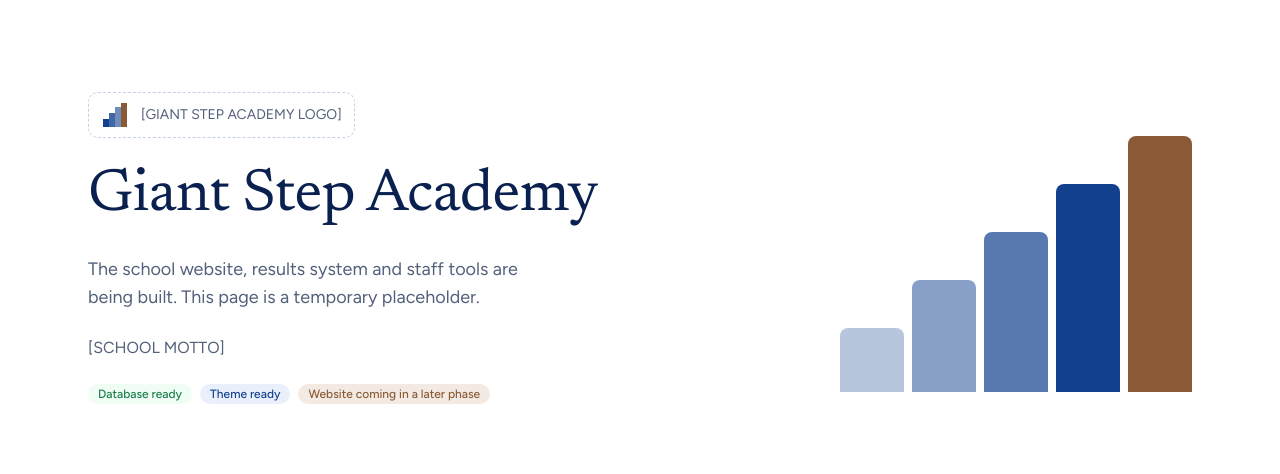
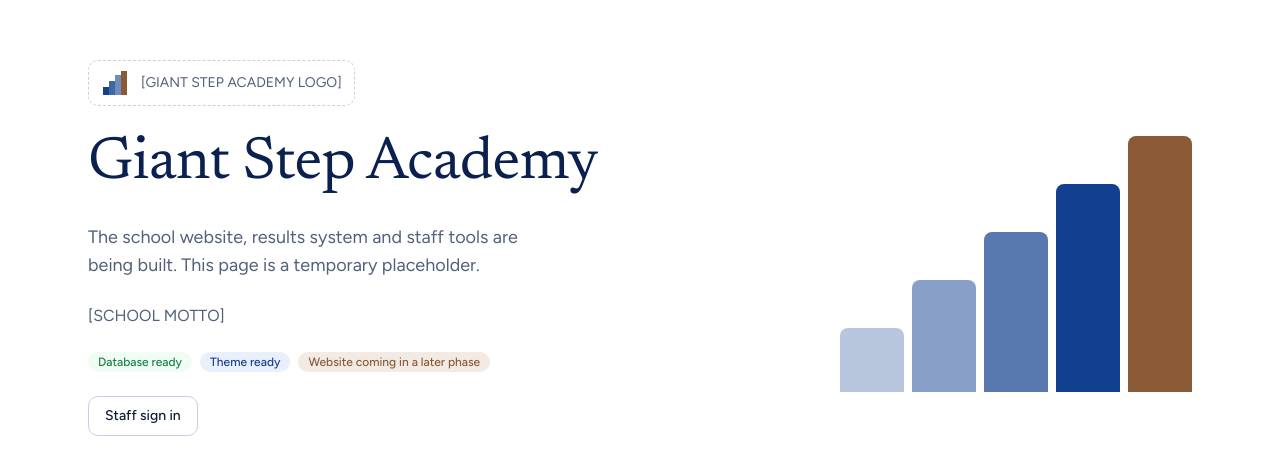
Before and after one commit to NielXander25/Giant-Step-Academy, a Next.js app: page / in a window 1280 px wide. Shown: the part 152-626 px from the top of the page. Built offline with nearby package versions, Linux system fonts and the light colour scheme.

Commit message:
Add staff sign-in button to the home page

```diff
--- a/src/app/page.tsx
+++ b/src/app/page.tsx
@@ -1,5 +1,7 @@
 import { LogoPlaceholder } from "@/components/brand/logo-placeholder";
+import Link from "next/link";
 import { Badge } from "@/components/ui/badge";
+import { Button } from "@/components/ui/button";
 
 // Temporary home page for Phase 1. The real public website arrives in Phase 9.
 const steps = [
@@ -25,6 +27,9 @@ export default function HomePage() {
           <Badge>Theme ready</Badge>
           <Badge variant="accent">Website coming in a later phase</Badge>
         </div>
+        <Button asChild variant="outline">
+          <Link href="/login">Staff sign in</Link>
+        </Button>
       </section>
 
       <div aria-hidden="true" className="flex h-72 items-end justify-center gap-2 md:justify-end">
```
